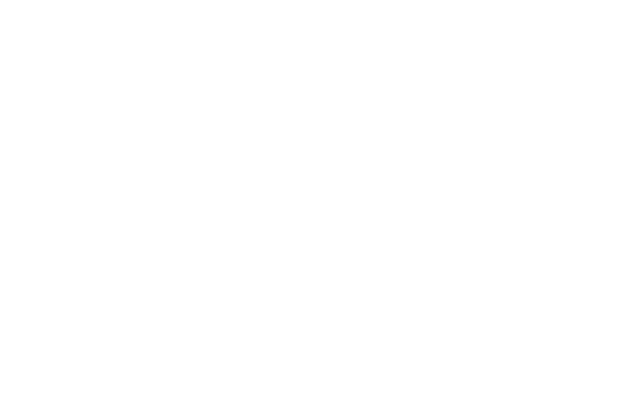
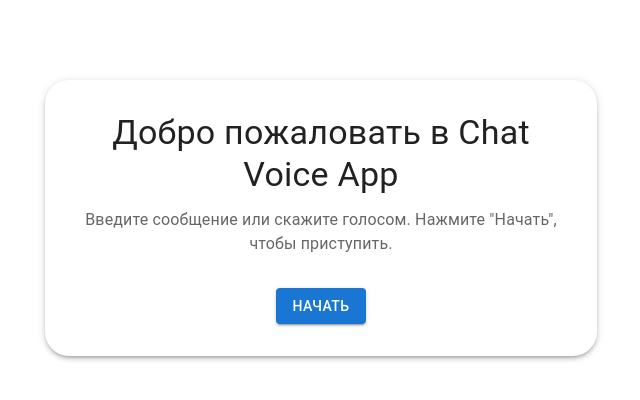
Before and after one commit to Bekzat07/gpt-chat-app, a React (Vite) app in the folder client/: page / in a window 1280 px wide. Before the commit this address had no page. Shown: the top 400 px of the page, without its empty margins (319-959 px from the left). Built offline with nearby package versions, Linux system fonts and the light colour scheme.

Commit message:
feat: added onboarding page

```diff
--- a/client/src/App.tsx
+++ b/client/src/App.tsx
@@ -1,7 +1,12 @@
-import { Routes } from "react-router-dom";
+import { Routes, Route } from "react-router-dom";
+import Onboarding from "./page/Onboarding";
 
 const AppRoutes = () => {
-  return <Routes></Routes>;
+  return (
+    <Routes>
+      <Route path="/" element={<Onboarding />} />
+    </Routes>
+  );
 };
 
 export default AppRoutes;
--- /dev/null
+++ b/client/src/page/Onboarding/index.tsx
@@ -0,0 +1,45 @@
+import { useNavigate } from "react-router-dom";
+import { Container, Paper, Typography, Button } from "@mui/material";
+import { styled } from "@mui/material/styles";
+
+// styled components
+const StyledContainer = styled(Container)(({ theme }) => ({
+  marginTop: theme.spacing(10),
+}));
+
+const StyledPaper = styled(Paper)(({ theme }) => ({
+  padding: theme.spacing(4),
+  borderRadius: theme.spacing(3),
+  textAlign: "center",
+}));
+
+const StyledDescription = styled(Typography)(({ theme }) => ({
+  marginBottom: theme.spacing(4),
+}));
+
+const Onboarding = () => {
+  const navigate = useNavigate();
+
+  const handleStart = () => {
+    navigate("/chat");
+  };
+
+  return (
+    <StyledContainer maxWidth="sm">
+      <StyledPaper elevation={3}>
+        <Typography variant="h4" gutterBottom>
+          Добро пожаловать в Chat Voice App
+        </Typography>
+        <StyledDescription variant="body1" color="text.secondary">
+          Введите сообщение или скажите голосом. Нажмите "Начать", чтобы
+          приступить.
+        </StyledDescription>
+        <Button variant="contained" onClick={handleStart}>
+          Начать
+        </Button>
+      </StyledPaper>
+    </StyledContainer>
+  );
+};
+
+export default Onboarding;
```
